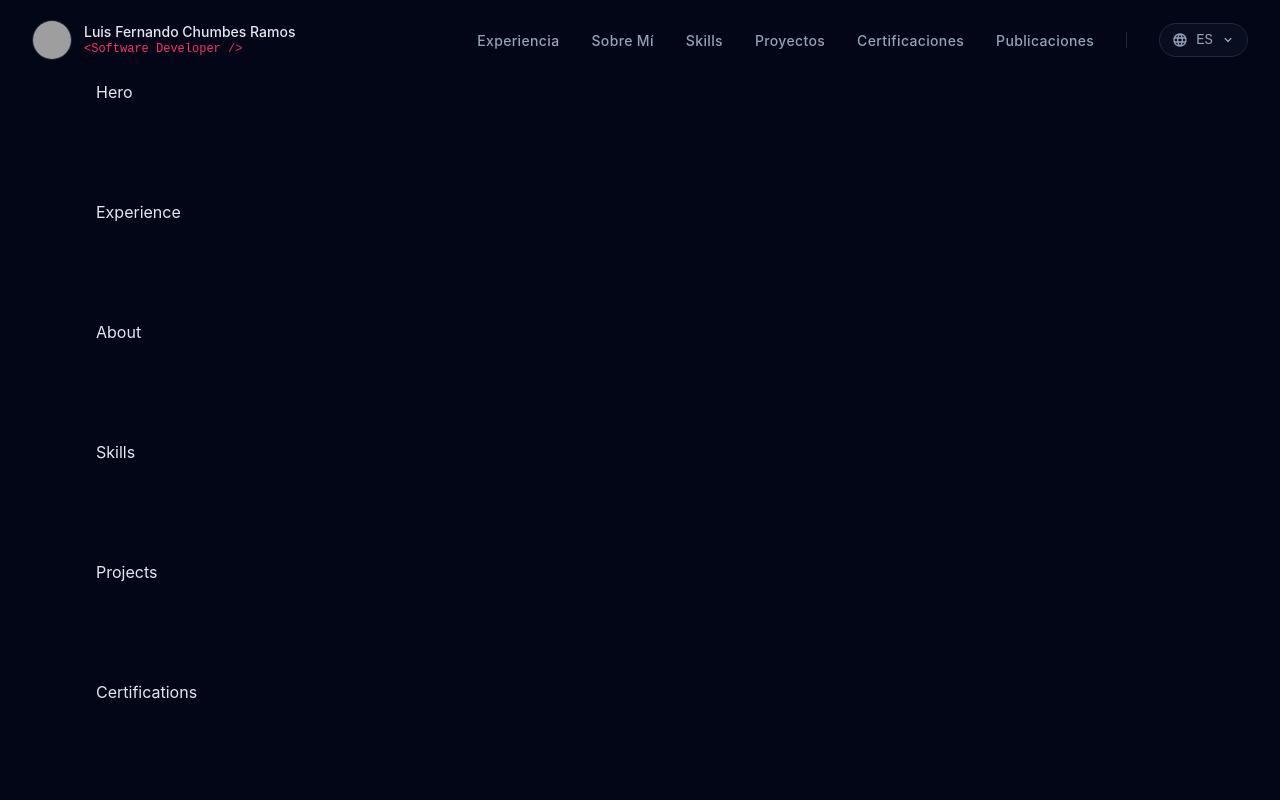
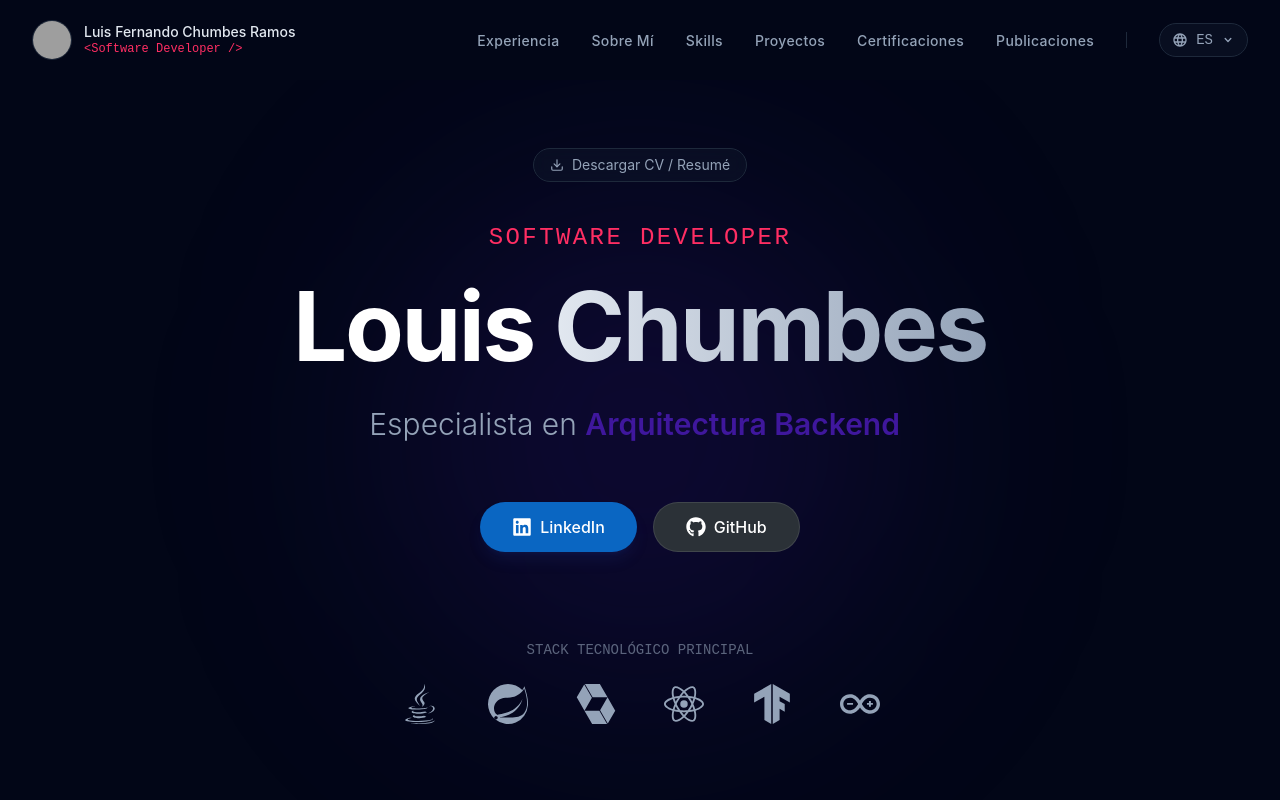
Before and after one commit to Luis3Fernando/Luis3Fernando, a React (Vite) app: page / in a window 1280 px wide. Shown: the top 800 px of the page. Built offline with nearby package versions, Linux system fonts and the light colour scheme; grey boxes are pictures that could not be loaded.

Commit message:
Feat: Cambios de navegacion

```diff
--- a/src/components/layout/Header.tsx
+++ b/src/components/layout/Header.tsx
@@ -6,16 +6,8 @@ import { ProfileImage } from '@assets/images';
 
 import { toggleMenu } from '@store/slices/uiSlice';
 import type { RootState } from '@store/store';
+import { NAV_LINKS } from '@config/navigation';
 import MobileMenu from './MobileMenu';
-
-const NAV_LINKS = [
-  { name: 'Experiencia', href: '#experience' },
-  { name: 'Sobre Mí', href: '#about' },
-  { name: 'Skills', href: '#skills' },
-  { name: 'Proyectos', href: '#projects' },
-  { name: 'Certificaciones', href: '#certifications' },
-  { name: 'Publicaciones', href: '#posts' },
-];
 
 const Header: React.FC = () => {
   const dispatch = useDispatch();
@@ -116,7 +108,7 @@ const Header: React.FC = () => {
               </button>
           </div>
         </div>
-        <MobileMenu navLinks={NAV_LINKS} />
+        <MobileMenu navLinks={[...NAV_LINKS]} />
       </header>
     </>
   );
--- a/src/components/sections/Hero.tsx
+++ b/src/components/sections/Hero.tsx
@@ -1,9 +1,131 @@
-import React from 'react'
+import React from 'react';
+import { motion } from 'framer-motion';
+import { TypeAnimation } from 'react-type-animation';
+import { FaGithub, FaLinkedin, FaJava } from 'react-icons/fa'; // Java suele estar en FontAwesome
+import { FiDownload } from 'react-icons/fi';
+// Importamos Spring, Hibernate y tus secundarios
+import { SiSpring, SiHibernate, SiReact, SiArduino, SiTensorflow } from 'react-icons/si';
 
-function Hero() {
+const TECH_STACK = [
+  { icon: FaJava, name: "Java", color: "#E76F00" },
+  { icon: SiSpring, name: "Spring Boot", color: "#6DB33F" },
+  { icon: SiHibernate, name: "Hibernate", color: "#59666C" },
+  { icon: SiReact, name: "React / Frontend", color: "#61DAFB" },
+  { icon: SiTensorflow, name: "Machine Learning", color: "#FF6F00" }, // Representando ML
+  { icon: SiArduino, name: "IoT / ESP32", color: "#00979D" },
+];
+
+const Hero: React.FC = () => {
   return (
-    <div>Hero</div>
-  )
-}
+    // CORRECCIÓN DE CENTRADO:
+    // Cambiamos 'min-h-screen' por 'min-h-[calc(100vh-5rem)]'
+    // Esto resta los 80px (pt-20) del Layout para que el centro sea perfecto.
+    <section className="relative min-h-[calc(100vh-5rem)] flex flex-col justify-center items-center text-center px-4 overflow-hidden">
 
-export default Hero
+      {/* Fondo Nebula */}
+      <div className="absolute top-1/2 left-1/2 -translate-x-1/2 -translate-y-1/2 w-[500px] h-[500px] bg-primary/20 blur-[120px] rounded-full pointer-events-none" />
+
+      <motion.div
+        initial={{ opacity: 0, y: 20 }}
+        animate={{ opacity: 1, y: 0 }}
+        transition={{ duration: 0.8, ease: "easeOut" }}
+        className="relative z-10 flex flex-col items-center gap-6 max-w-4xl"
+      >
+
+        {/* Badge CV */}
+        <motion.a
+          href="/cv.pdf"
+          download
+          whileHover={{ scale: 1.05 }}
+          whileTap={{ scale: 0.95 }}
+          className="flex items-center gap-2 px-4 py-1.5 rounded-full border border-space-accent bg-space-lighter/50 backdrop-blur-sm text-xs md:text-sm text-text-muted hover:border-neon hover:text-neon transition-colors cursor-pointer mb-4"
+        >
+          <FiDownload />
+          <span>Descargar CV / Resumé</span>
+        </motion.a>
+
+        {/* Título Principal */}
+        <h2 className="text-xl md:text-2xl font-mono text-neon font-medium tracking-widest uppercase">
+          Software Developer
+        </h2>
+
+        {/* Nombre */}
+        <h1 className="text-5xl md:text-7xl lg:text-8xl font-bold tracking-tight text-white mb-2">
+          Louis <span className="text-transparent bg-clip-text bg-gradient-to-r from-text-main to-text-muted">Chumbes</span>
+        </h1>
+
+        {/* Type Animation con tu Perfil Real */}
+        <div className="text-xl md:text-3xl text-text-muted font-light h-10">
+          <span>Especialista en </span>
+          <TypeAnimation
+            sequence={[
+              'Java & Spring Ecosystem', // Tu fuerte
+              2000,
+              'Arquitectura Backend',
+              2000,
+              'Full Stack & Web Moderno', // React
+              2000,
+              'Soluciones IoT (ESP32)',
+              2000,
+              'Machine Learning & IA',
+              2000
+            ]}
+            wrapper="span"
+            speed={50}
+            className="text-primary font-semibold"
+            repeat={Infinity}
+          />
+        </div>
+
+        {/* Botones Redes */}
+        <div className="flex flex-wrap justify-center gap-4 mt-8">
+          <motion.a
+            href="https://linkedin.com/in/tu-usuario"
+            target="_blank"
+            whileHover={{ scale: 1.05 }}
+            whileTap={{ scale: 0.95 }}
+            className="flex items-center gap-2 px-8 py-3 bg-[#0A66C2] text-white rounded-full font-medium hover:bg-[#004182] transition-colors shadow-lg shadow-blue-900/20"
+          >
+            <FaLinkedin size={20} />
+            LinkedIn
+          </motion.a>
+
+          <motion.a
+            href="https://github.com/tu-usuario"
+            target="_blank"
+            whileHover={{ scale: 1.05 }}
+            whileTap={{ scale: 0.95 }}
+            className="flex items-center gap-2 px-8 py-3 bg-[#2b3137] text-white rounded-full font-medium hover:bg-white hover:text-black transition-colors border border-white/10"
+          >
+            <FaGithub size={20} />
+            GitHub
+          </motion.a>
+        </div>
+
+        {/* Carrusel Tech Stack (Actualizado a Java/Spring) */}
+        <div className="mt-16 flex flex-col items-center gap-4">
+          <p className="text-sm font-mono text-text-muted opacity-60">STACK TECNOLÓGICO PRINCIPAL</p>
+
+          <div className="flex flex-wrap justify-center gap-6 md:gap-8">
+            {TECH_STACK.map((tech, index) => (
+              <motion.div
+                key={tech.name}
+                initial={{ opacity: 0, y: 20 }}
+                animate={{ opacity: 1, y: 0 }}
+                transition={{ delay: 0.5 + (index * 0.1) }}
+                whileHover={{ y: -5, color: tech.color }}
+                className="text-text-muted transition-colors duration-300 cursor-pointer p-2"
+                title={tech.name}
+              >
+                <tech.icon size={32} className="md:w-10 md:h-10" />
+              </motion.div>
+            ))}
+          </div>
+        </div>
+
+      </motion.div>
+    </section>
+  );
+};
+
+export default Hero;
--- /dev/null
+++ b/src/config/navigation.ts
@@ -0,0 +1,13 @@
+export interface NavItem {
+  name: string;
+  href: string;
+}
+
+export const NAV_LINKS: ReadonlyArray<NavItem> = [
+  { name: 'Experiencia', href: '#experience' },
+  { name: 'Sobre Mí', href: '#about' },
+  { name: 'Skills', href: '#skills' },
+  { name: 'Proyectos', href: '#projects' },
+  { name: 'Certificaciones', href: '#certifications' },
+  { name: 'Publicaciones', href: '#posts' },
+];
--- a/src/index.css
+++ b/src/index.css
@@ -46,6 +46,11 @@
   }
 }
 
+html {
+  scroll-behavior: smooth;
+  scroll-padding-top: 80px;
+}
+
 body {
   background-color: var(--color-space);
   color: var(--color-text-main);
--- a/src/pages/Home.tsx
+++ b/src/pages/Home.tsx
@@ -8,8 +8,8 @@ import Certifications from '@components/sections/Certifications';
 
 const Home: React.FC = () => {
   return (
-    <div className="w-full max-w-6xl px-4 md:px-8 space-y-24 pb-20">
-      <section id="hero">
+   <div className="w-full max-w-6xl px-4 md:px-8 pb-20">
+      <section id="hero" className="mb-24">
         <Hero />
       </section>
       <section id="experience">
--- a/tsconfig.app.json
+++ b/tsconfig.app.json
@@ -15,7 +15,8 @@
       "@assets/*": ["./src/assets/*"],
       "@hooks/*": ["./src/hooks/*"],
       "@store/*": ["./src/store/*"],
-      "@utils/*": ["./src/utils/*"]
+      "@utils/*": ["./src/utils/*"],
+      "@config/*": ["./src/config/*"]
     },
 
     /* Bundler mode */
--- a/vite.config.ts
+++ b/vite.config.ts
@@ -14,6 +14,7 @@ export default defineConfig({
       '@hooks': path.resolve(__dirname, './src/hooks'),
       '@store': path.resolve(__dirname, './src/store'),
       '@utils': path.resolve(__dirname, './src/utils'),
+      '@config': path.resolve(__dirname, './src/config'),
     },
   },
 })
```
